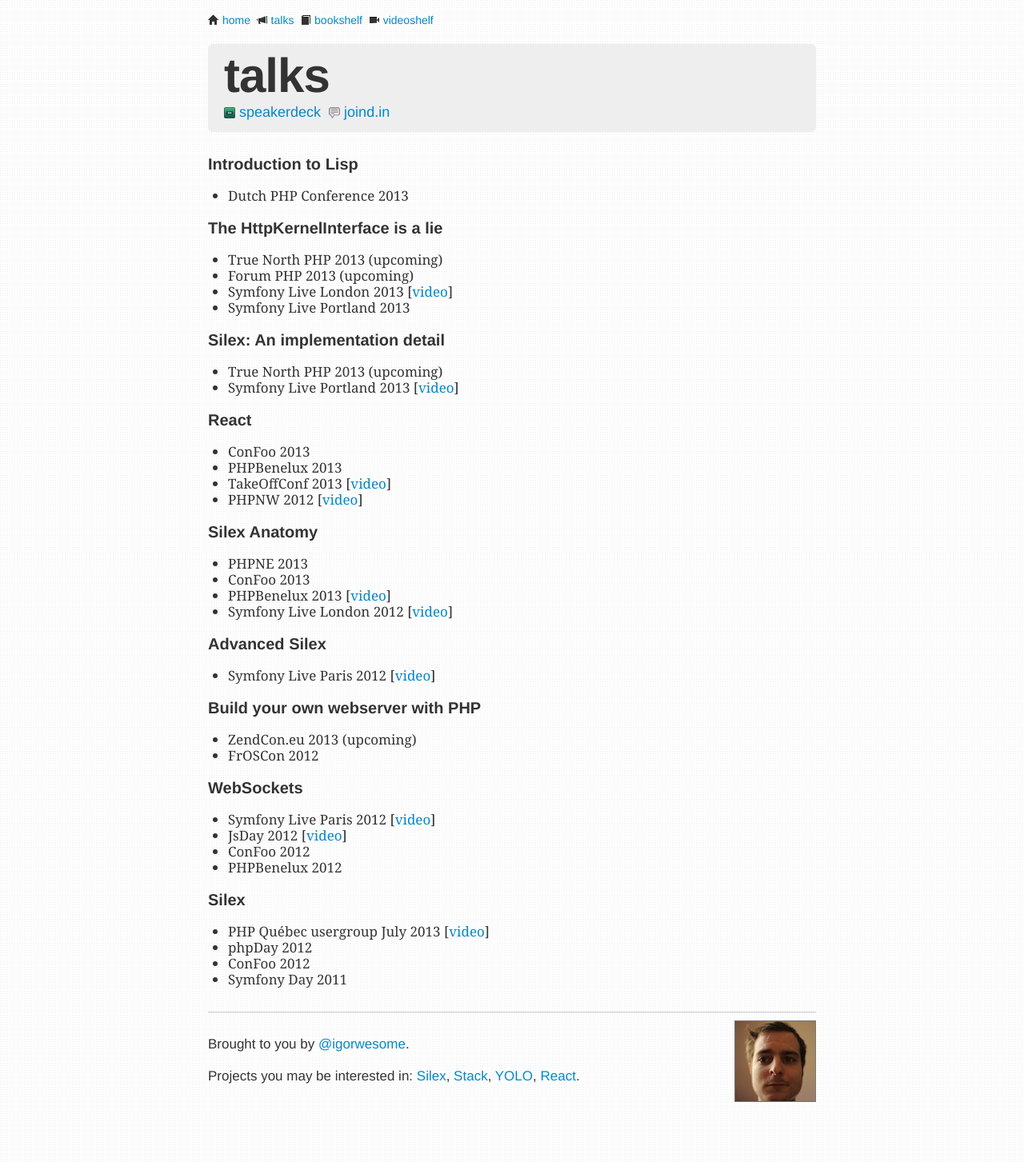
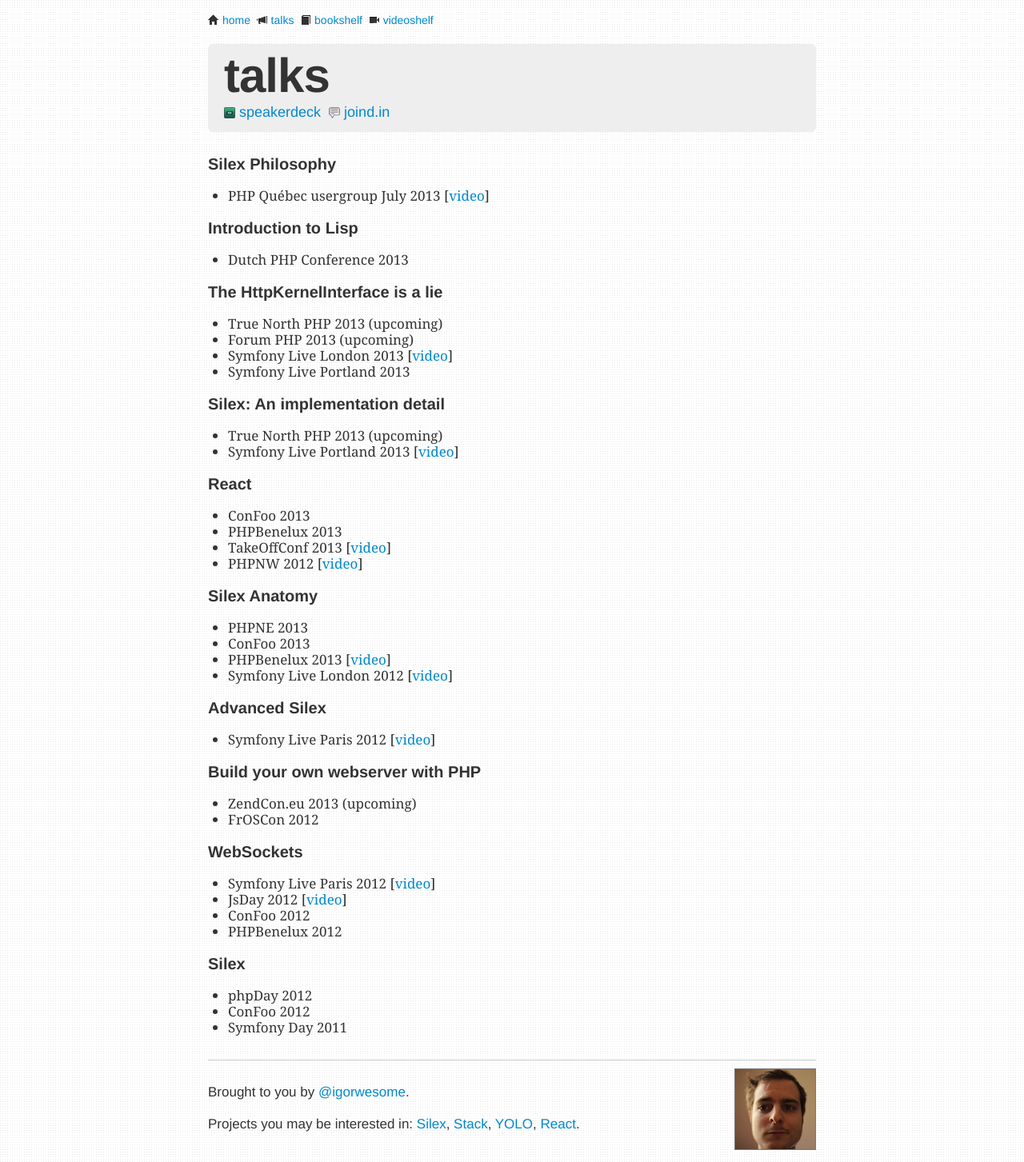
Before and after one commit to igorw/weblog, a Jekyll site: the page built from talks.md, in a window 1280 px wide. Shown: the whole page at 80% size. Built offline with Jekyll 4.4.1, drawn with Linux system fonts in a browser that asks for light colours; Markdown is read by kramdown in place of the engine named in the settings.

Commit message:
move php quebec to silex philosophy name

```diff
--- a/talks.md
+++ b/talks.md
@@ -10,6 +10,10 @@
         &nbsp;<i class="icon-joindin"></i> <a href="https://joind.in/user/view/10724">joind.in</a>
     </p>
 </div>
+
+### Silex Philosophy
+
+* PHP Québec usergroup July 2013 [[video](http://www.youtube.com/watch?v=RDVtnsoOysE)]
 
 ### Introduction to Lisp
 
```
Also changed, not shown: other parts of talks.md (+0 -1 lines).
